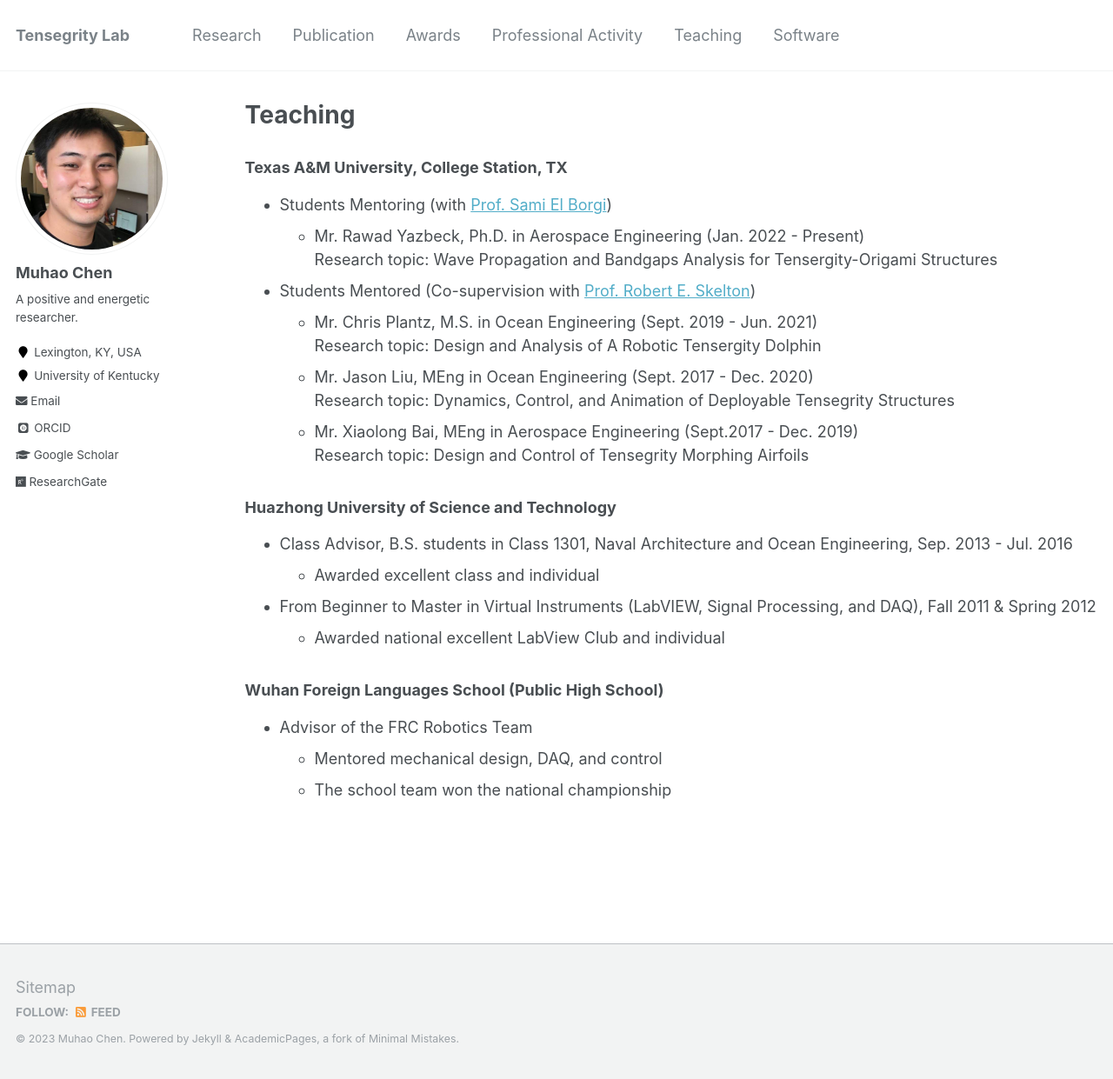
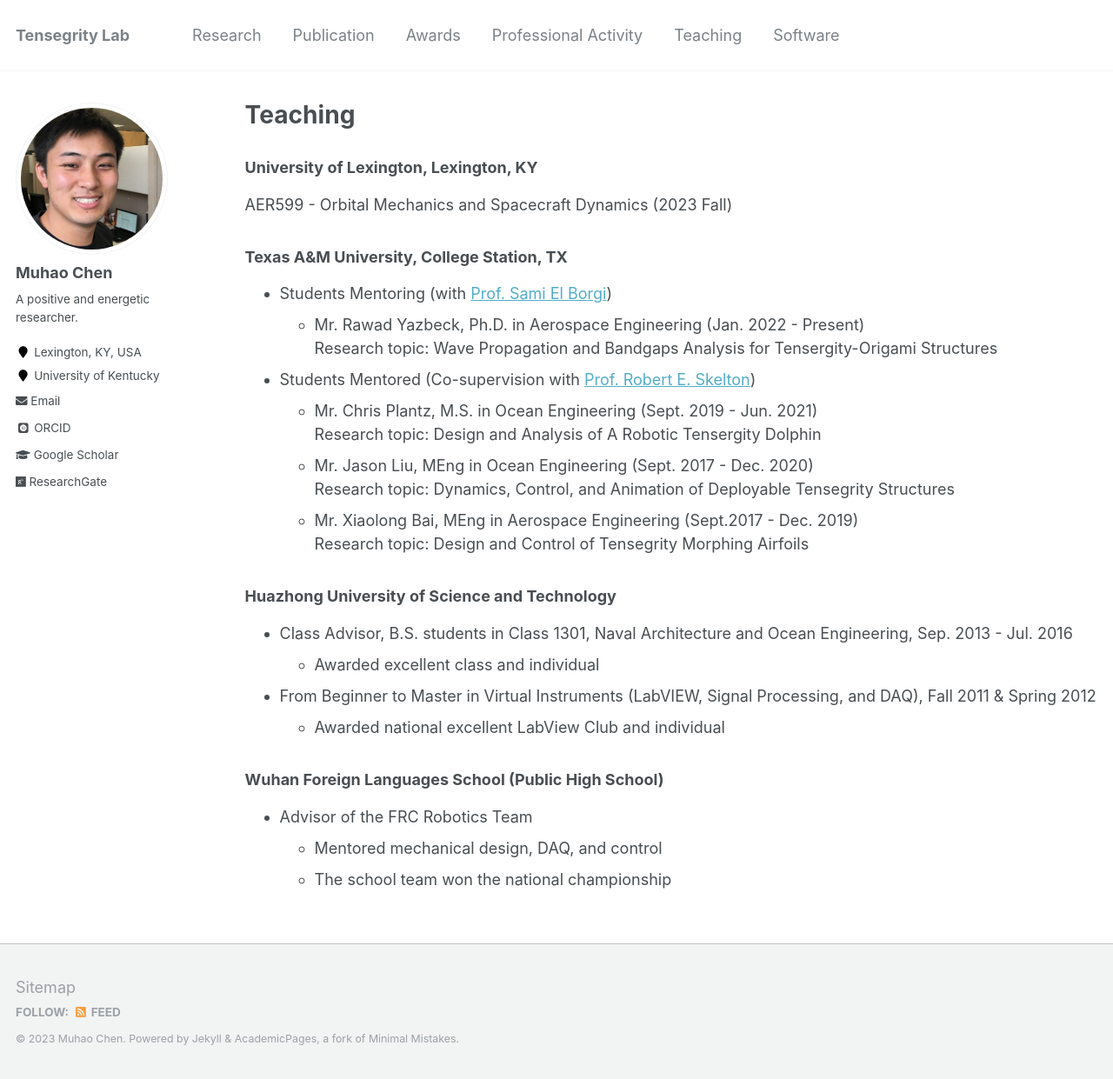
Before and after one commit to Muhao-Chen/muhao-chen.github.io, a Jekyll site: the page built from _pages/teaching.md, in a window 1280 px wide and 1241 px high. Shown: the whole window at 87% size. Built offline with Jekyll 4.4.1, drawn with Linux system fonts in a browser that asks for light colours; some web fonts are replaced.

Commit message:
Update teaching.md

```diff
--- a/_pages/teaching.md
+++ b/_pages/teaching.md
@@ -7,6 +7,11 @@ toc: true
 ---
 
 <div style="text-align: justify;" markdown="1">
+
+### University of Lexington, Lexington, KY
+
+AER599 - Orbital Mechanics and Spacecraft Dynamics (2023 Fall)
+
 
 ### Texas A&M University, College Station, TX
 - Students Mentoring (with [Prof. Sami El Borgi](https://www.qatar.tamu.edu/programs/mechanical-engineering/faculty-and-staff/dr.-sami-el-borgi))
```
